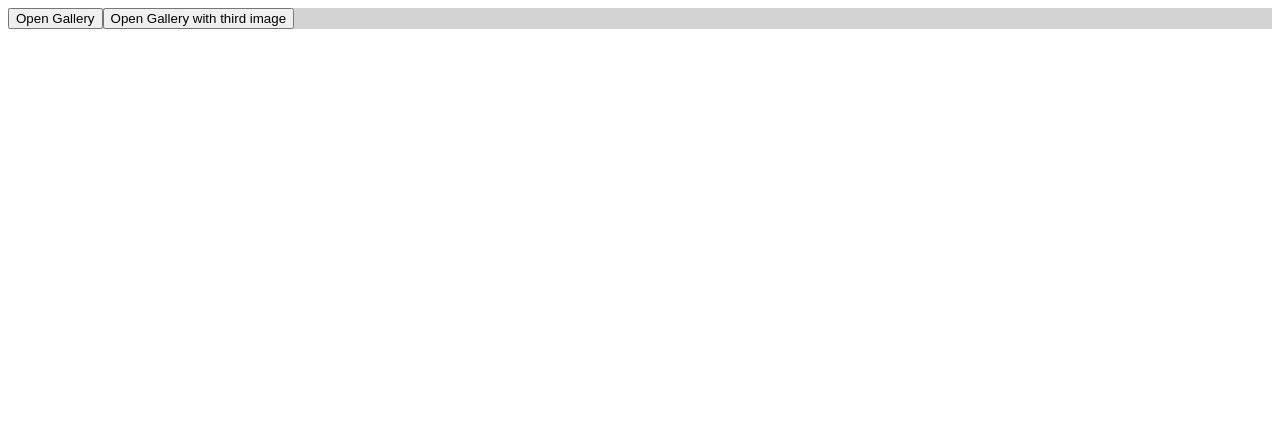
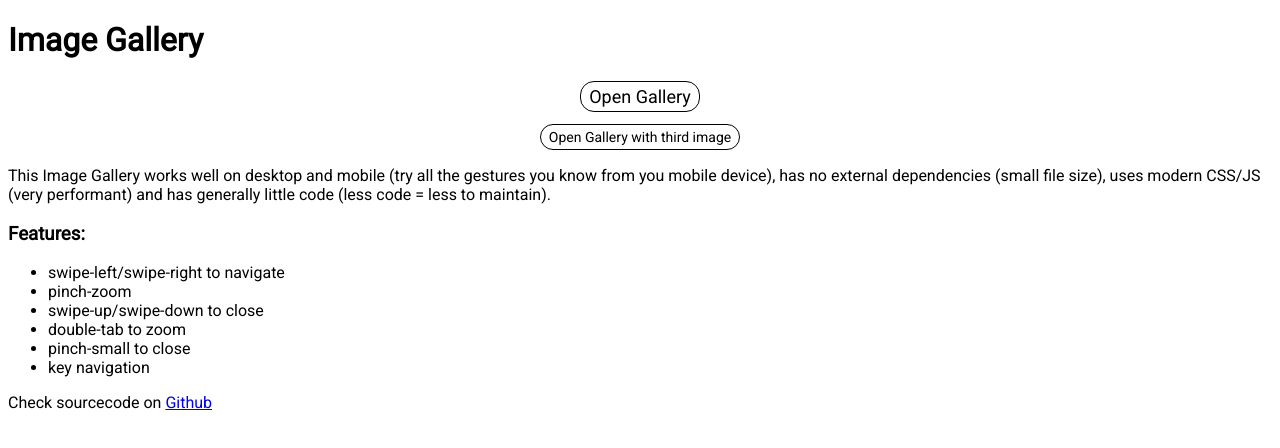
Before and after one commit to aronwoost/image-gallery, a Next.js app: page / in a window 1280 px wide. Shown: the top 448 px of the page. Built offline with nearby package versions, Linux system fonts and the light colour scheme.

Commit message:
Add stuff to homepage

```diff
--- a/src/app/page.module.css
+++ b/src/app/page.module.css
@@ -1,3 +1,21 @@
 .buttons {
-  background-color: lightgrey;
+  display: flex;
+  flex-direction: column;
+  gap: 12px;
+  align-items: center;
 }
+
+.button {
+  all: unset;
+  display: block;
+  padding: 4px 8px;
+  border: 1px solid black;
+  border-radius: 14px;
+  color: black;
+  font-size: 18px;
+  pointer-events: all;
+}
+
+.secondButton {
+  font-size: 14px;
+}
--- a/src/app/page.tsx
+++ b/src/app/page.tsx
@@ -2,6 +2,7 @@
 
 import './global.css';
 
+import cx from 'classnames';
 import { useState } from 'react';
 
 import ImageGallery from './ImageGallery';
@@ -21,8 +22,10 @@ export default function Home() {
 
   return (
     <main>
+      <h1>Image Gallery</h1>
       <div className={styles.buttons}>
         <button
+          className={styles.button}
           type="button"
           onClick={() => {
             setImageIndex(0);
@@ -32,6 +35,7 @@ export default function Home() {
           Open Gallery
         </button>
         <button
+          className={cx(styles.button, styles.secondButton)}
           type="button"
           onClick={() => {
             setImageIndex(2);
@@ -48,6 +52,27 @@ export default function Home() {
           onClose={() => setGalleryOpen(false)}
         />
       )}
+      <p>
+        This Image Gallery works well on desktop and mobile (try all the
+        gestures you know from you mobile device), has no external dependencies
+        (small file size), uses modern CSS/JS (very performant) and has
+        generally little code (less code = less to maintain).
+      </p>
+      <h3>Features:</h3>
+      <ul>
+        <li>swipe-left/swipe-right to navigate</li>
+        <li>pinch-zoom</li>
+        <li>swipe-up/swipe-down to close</li>
+        <li>double-tab to zoom</li>
+        <li>pinch-small to close</li>
+        <li>key navigation</li>
+      </ul>
+      <footer>
+        Check sourcecode on{' '}
+        <a href="https://github.com/aronwoost/image-gallery" target="blank">
+          Github
+        </a>
+      </footer>
     </main>
   );
 }
```
Also changed, not shown: 1 other file (tests, documents, lock files or other folders).
